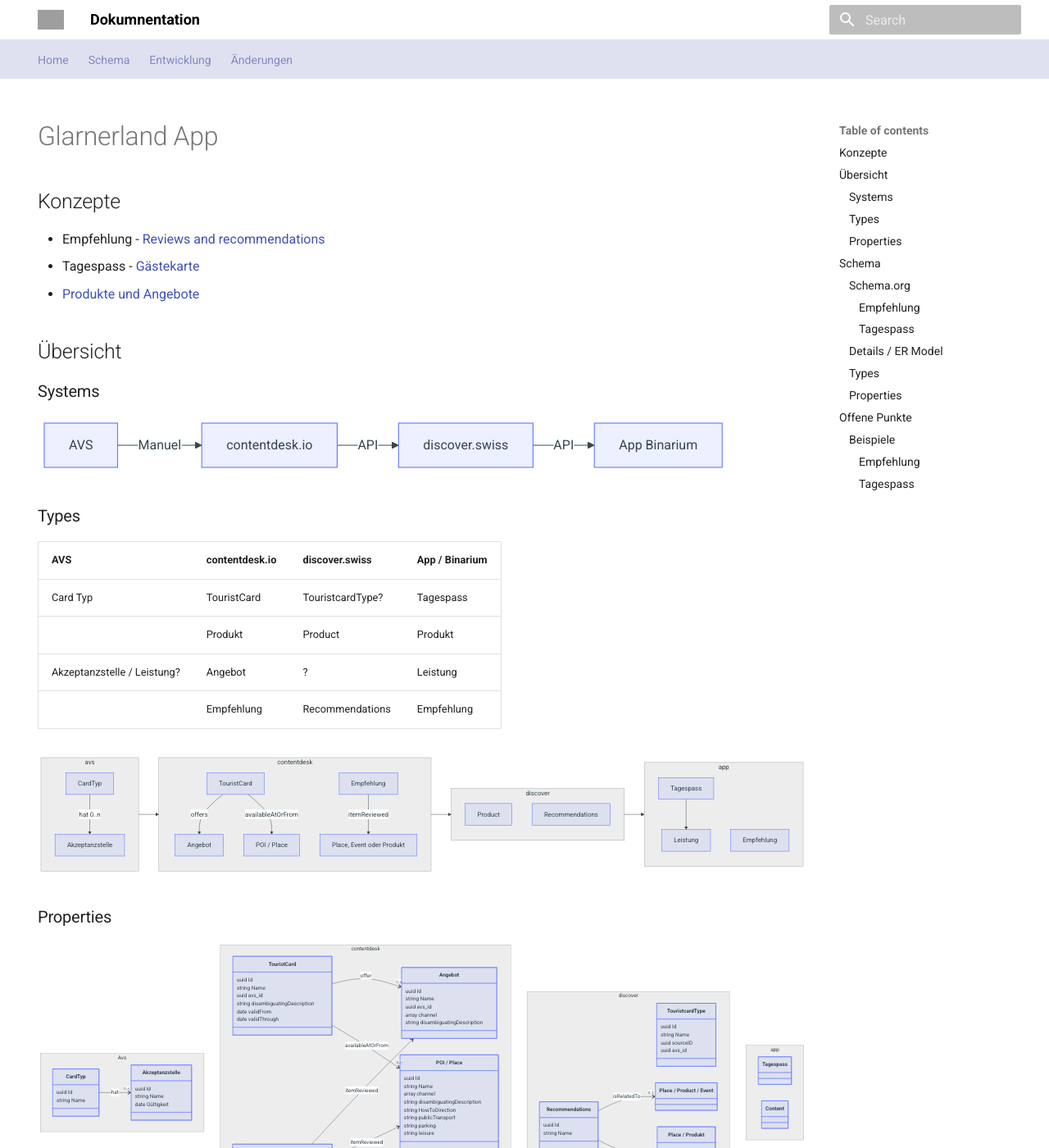
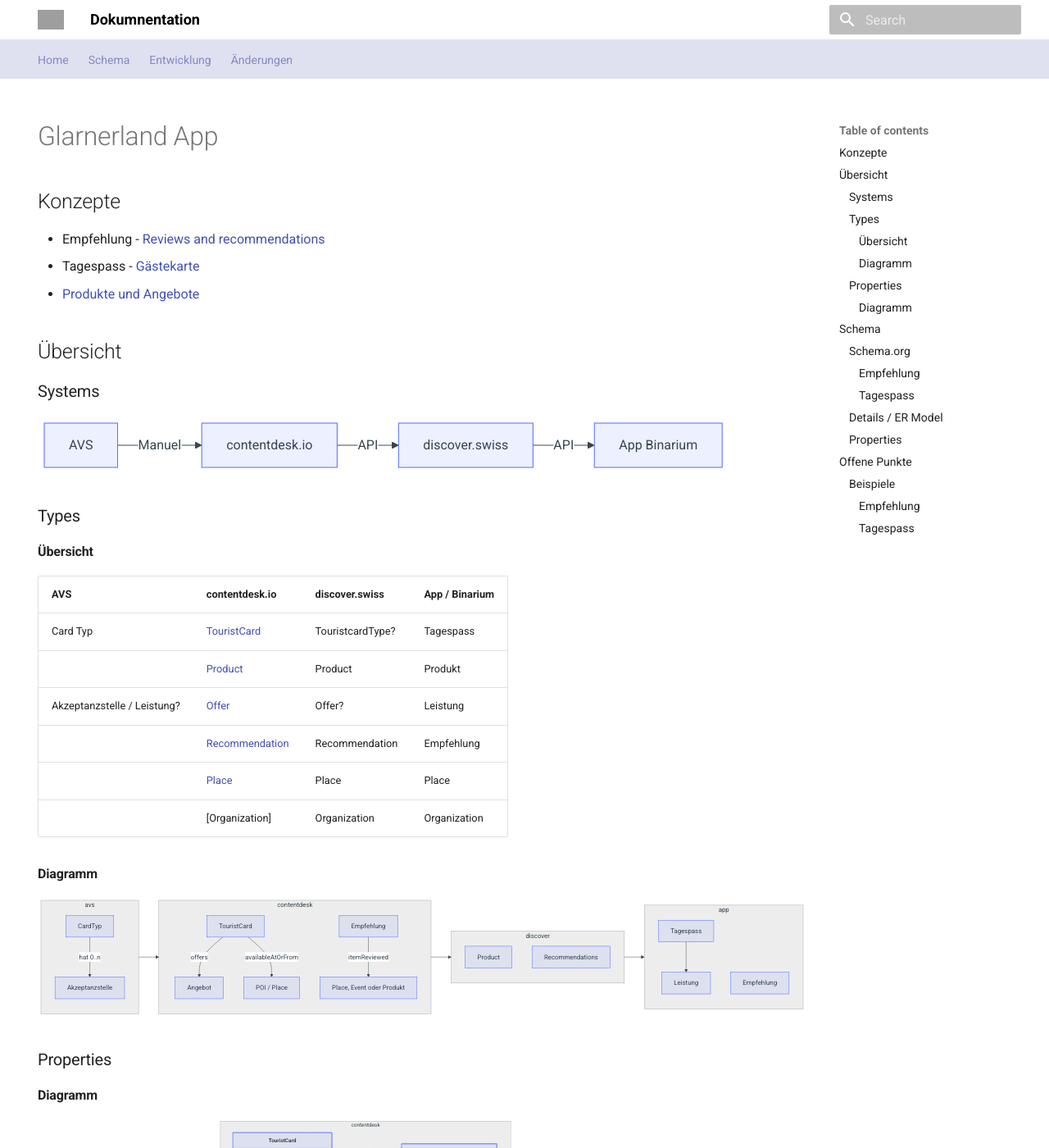
Before and after one commit to tsolenthaler/docs.contentdesk.io, an MkDocs documentation site: the page built from docs/dev/projects/glarnerlandApp.md, in a window 1280 px wide and 1400 px high. Shown: the whole window at 82% size. Built offline with MkDocs 1.6.1 and Material for MkDocs 9.7.7, drawn with Linux system fonts in a browser that asks for light colours; some of the changed text lies outside the part shown; grey boxes are pictures that could not be loaded.

Commit message:
Refactor class diagram and update graph orientation and class diagram properties in glarnerlandApp.md

````diff
--- a/docs/dev/projects/glarnerlandApp.md
+++ b/docs/dev/projects/glarnerlandApp.md
@@ -33,13 +33,24 @@
 ```
 ### Types
 
+#### Übersicht
+
 | AVS                           | contentdesk.io    | discover.swiss    | App / Binarium            |
 | -----------                   | -------------     | -------------     | -------------             |
-| Card Typ                      | TouristCard       | TouristcardType?  | Tagespass                 |
-|                               | Produkt           | Product           | Produkt                   |
-| Akzeptanzstelle / Leistung?   | Angebot           | ?                 | Leistung                  |
-|                               | Empfehlung        | Recommendations   | Empfehlung                |
+| Card Typ                      | [TouristCard]       | TouristcardType?  | Tagespass                 |
+|                               | [Product]           | Product           | Produkt                   |
+| Akzeptanzstelle / Leistung?   | [Offer]             | Offer?            | Leistung                  |
+|                               | [Recommendation]        | Recommendation    | Empfehlung                |
+|                               | [Place]             | Place             | Place                     |
+|                               | [Organization]      | Organization      | Organization              |
 
+[TouristCard]: ../../schema/TouristCard.md
+[Place]: ../../schema/Place.md
+[Product]: ../../schema/Product.md
+[Offer]: ../../schema/Offer.md
+[Recommendation]: ../../schema/Recommendation.md
+
+#### Diagramm
 
 ``` mermaid
 graph LR
@@ -70,6 +81,8 @@
 ```
 
 ### Properties
+
+#### Diagramm
 ``` mermaid
 classDiagram
     direction TB
@@ -248,19 +261,6 @@
     Organization||--o{ Place : areaServed
 ```
 
-### Types
-
-* [Place]
-* [Product]
-* [Offer]
-* [Recommendation]
-* [Organization] ?
-
-[Place]: ../../schema/Place.md
-[Product]: ../../schema/Product.md
-[Offer]: ../../schema/Offer.md
-[Recommendation]: ../../schema/Recommendation.md
-
 ### Properties
 
 * [availableAtOrFrom] 0..n - erhältlich bei oder von
````
